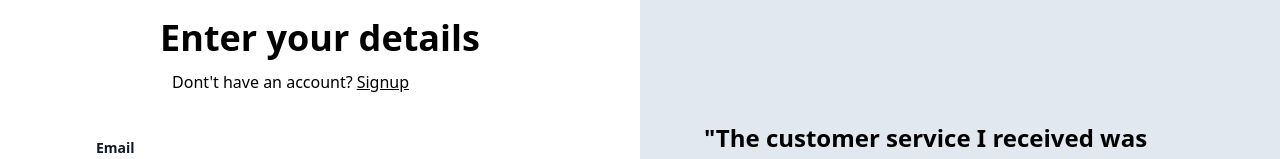
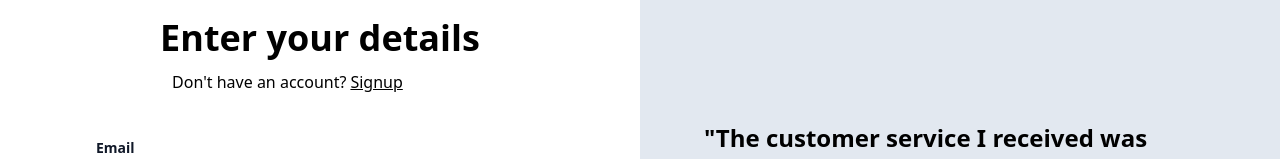
Before and after one commit to KishanTiwari96/BlogSphere, a React (Vite) app in the folder frontend/: page /signin in a window 1280 px wide. Shown: the part 200-359 px from the top of the page. Built offline with nearby package versions, Linux system fonts and the light colour scheme.

Commit message:
Update Auth.tsx

```diff
--- a/frontend/src/components/Auth.tsx
+++ b/frontend/src/components/Auth.tsx
@@ -58,7 +58,7 @@ export const Auth = ({ type }: { type: "signup" | "signin" }) => {
             </div>
             <div className="flex pt-3">
                 <div className="pl-3">
-                    {type == "signup" ? "Already have an account?" : "Dont't have an account?"}
+                    {type == "signup" ? "Already have an account?" : "Don't have an account?"}
                     <Link to={type == "signup" ? "/signin" : '/signup'} className="underline pl-1">{type == "signup" ? "Login" : "Signup"}</Link>
                 </div>
             </div>
```
